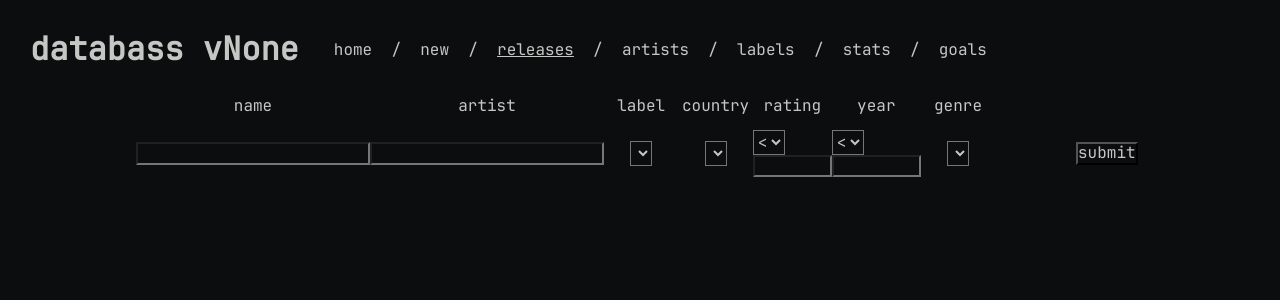
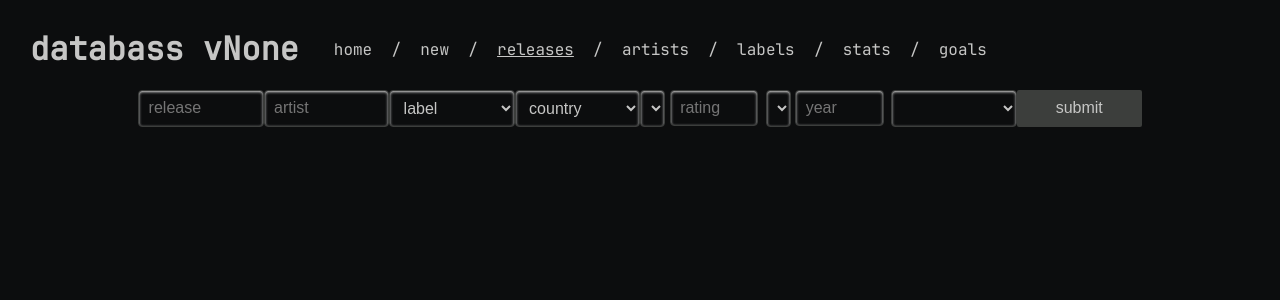
Before and after one commit to chunned/databass, a Flask app: page /releases in a window 1280 px wide. Shown: the top 300 px of the page. Run offline with Flask 3, Linux system fonts and the light colour scheme; lists and menus that the app fills with data are empty; style sheets or scripts are compiled from the project's sources; some libraries are stand-ins or nearby versions.

Commit message:
Update /releases, /artists, /labels with Pure-CSS

```diff
--- a/src/databass/releases/templates/releases.html
+++ b/src/databass/releases/templates/releases.html
@@ -2,86 +2,48 @@
 {% block content %}
 
 <article id="release_search">
-    <section>
-        <form action="/release_search" method="POST"> <!-- this form action is not actually used, but keeping it here for readability -->
-            <div id="release_search_bar">
-                <div class="search_div">
-                    <label for="name">name</label>
-                    <input type="text" id="name" name="name">
-                </div>
-                <div class="search_div">
-                    <label for="artist">artist</label>
-                    <input type="text" id="artist" name="artist">
-                </div>
-                <div class="search_div">
-                    <label for="label">label</label>
-                    <select id="label" name="label">
-                        <option value="" selected></option>
+    <form class="pure-form">
+        <div id="search_form" class="pure-g">
+            <input type="text" id="name" name="name" placeholder="release" class="pure-u-1-2 pure-u-lg-1-8">
+            <input type="text" id="artist" name="artist" placeholder="artist" class="pure-u-1-2 pure-u-lg-1-8">
+            <select id="label" name="label" class="pure-u-1-2 pure-u-lg-1-8">
+                <option value="" disabled selected>label</option>
                 {% for label in data.labels %}
                     <option value="{{ label }}">{{ label }}</option>
                 {% endfor %}
             </select>
-                </div>
-                <div class="search_div">
-                    <label for="country">country</label>
-                    <div>
-                        <select id="country" name="country">
-                            <option value="" selected></option>
+            <select id="country" name="country" class="pure-u-1-2 pure-u-lg-1-8">
+                <option value="" disabled selected>country</option>
                 {% for country in data.countries %}
                     <option value="{{ country }}">{{ country|country_name }}</option>
                 {% endfor %}
             </select>
-                    </div>
-                </div>
-                <div class="search_div">
-                    <label for="rating-filter">rating</label>
-                    <div>
-                        <select id="rating-filter" name="rating_comparison">
+            <div class="pure-u-1-2 pure-u-lg-1-8">
+                <select id="rating-filter" name="rating_comparison" class="pure-u-1-5">
                     <option value="<"><</option>
                     <option value="=">=</option>
                     <option value=">">></option>
                 </select>
-                        <input type="number" min=0 max=100 id="rating" name="rating">
+                <input type="number" min=0 max=100 id="rating" name="rating" placeholder="rating" class="pure-u-17-24">
             </div>
-                </div>
-                <div class="search_div">
-                    <label for="year-filter">year</label>
-                    <div>
-                        <select id="year-filter" name="year_comparison">
+            <div class="pure-u-1-2 pure-u-lg-1-8">
+                <select id="year-filter" name="year_comparison" class="pure-u-1-5">
                     <option value="<"><</option>
                     <option value="=">=</option>
                     <option value=">">></option>
                 </select>
-                        <input type="number" min=0 max="2100" id="year" name="year" class="box">
+                <input type="number" min=0 max="2100" id="year" name="year" placeholder="year" class="pure-u-17-24">
             </div>
-                </div>
-                <div class="search_div">
-                    <label for="main_genre">genre</label>
-                    <select id="main_genre" name="main_genre" class="box">
+            <select id="main_genre" name="main_genre" class="pure-u-1-2 pure-u-lg-1-8">
                 <option value="" selected></option>
                 {% for genre in data.genres %}
                     <option value="{{ genre }}">{{ genre }}</option>
                 {% endfor %}
             </select>
-                </div>
-                <div class="search_div">
-{#                    <label for="genres">subgenres</label>#}
-{#                    <div class="checkbox-form">#}
-{#                        <select id="genres">#}
-{#                            <option value="" selected></option>#}
-{#                            {% for genre in data.genres %}#}
-{#                                <option value="{{ genre }}">{{ genre }}</option>#}
-{#                            {% endfor %}#}
-{#                        </select>#}
-{#                    </div>#}
-                </div>
-                <div class="search_div">
-                    <p></p>
-                    <button type="button" id="release-search" value="submit">submit</button>
-                </div>
+            <button type="button" id="release-search" value="submit" class="pure-button pure-u-1-2 pure-u-lg-1-8">submit</button>
         </div>
     </form>
-    </section>
+
     <div id="search-results"></div>
 </article>
 
--- a/src/databass/static/src/less/style.less
+++ b/src/databass/static/src/less/style.less
@@ -160,8 +160,14 @@ body {
 
 .pure-form input[type="text"],
 .pure-form input[type="number"],
+.pure-form select,
 .pure-form input[type="date"] {
     .grey_border();
+}
+
+.pure-form select {
+  height: auto !important;
+  background-color: @black;
 }
 
 /* /, /home */
--- a/src/databass/templates/search.html
+++ b/src/databass/templates/search.html
@@ -7,7 +7,7 @@
     <thead>
         <tr style="height: 10%;">
             <th style="width: 11%;">
-                {% if pagination.has_prev %}
+               {% if pagination.has_prev %}
                     <button type="button" class="pure-button pagination_button page-btn prev_page">back</button>
                 {% else %}
                     <button type="button" class="pure-button-disabled pagination_button">back</button>
```
Also changed, not shown: other parts of src/databass/static/src/less/style.less (+17 -36 lines), src/databass/artists/templates/artist_search.html (+7 -8 lines), src/databass/artists/templates/artists.html (+14 -34 lines), src/databass/labels/templates/label_search.html (+7 -8 lines), src/databass/labels/templates/labels.html (+14 -32 lines), src/databass/releases/templates/release_search.html (+7 -7 lines). Lines whose indentation alone changed are shown as unchanged.
